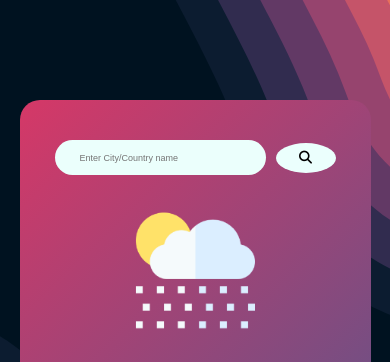
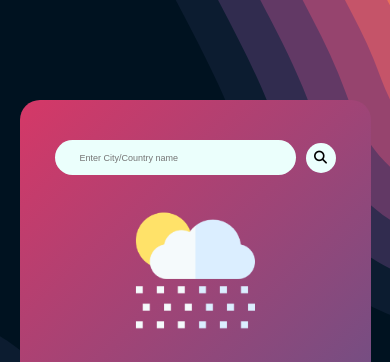
Before and after one commit to Prakhar-Deoskar/WeatherApp, a plain HTML site: page index.html in a window 390 px wide. Shown: the top 362 px of the page. Drawn offline with Linux system fonts and the light colour scheme.

Commit message:
style.css

```diff
--- a/style.css
+++ b/style.css
@@ -172,7 +172,7 @@ body {
     outline: 0;
     background: #ebfffd;
     border-radius: 50%;
-    /* width: 30px; */
+    width: 30px;
     height: 30px;
     cursor: pointer;
   }
```
